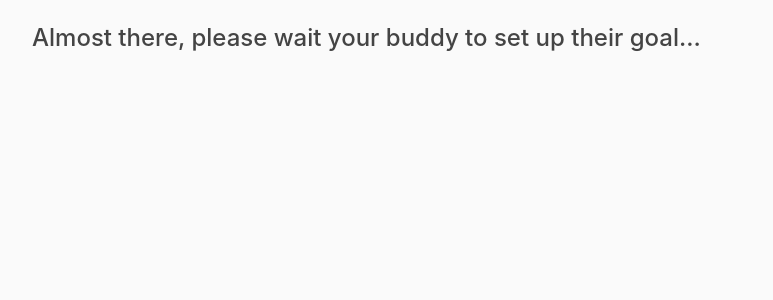
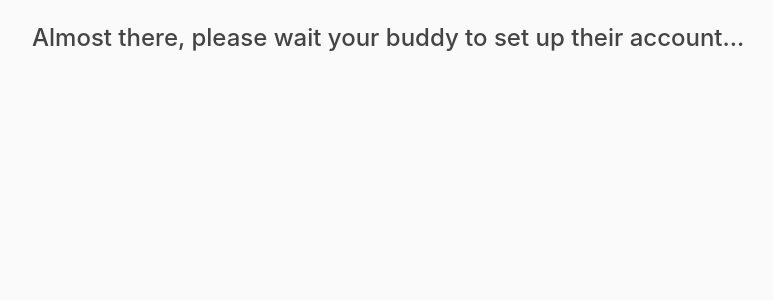
Before and after one commit to kailicen/flask_app, a Flask app: page /stop in a window 1280 px wide. Shown: the part 56-356 px from the top of the page, without its empty margins (68-841 px from the left). Run offline with Flask 2, Linux system fonts and the light colour scheme; a user stored in the database is signed in; some libraries are stand-ins or nearby versions.

Commit message:
user-buddy matched

```diff
--- a/buddyship/main/routes.py
+++ b/buddyship/main/routes.py
@@ -14,7 +14,9 @@ def home():
         flash('Please set up your buddy and your goal first. ', 'danger')
         return redirect(url_for('users.set_up'))
     else:
-        set_buddy = Buddy.query.filter_by(user_id=current_user.id).first()
+        # Admin set user's buddy or admin add user's buddy
+        set_buddy = Buddy.query.filter_by(
+            user_id=current_user.id, end_date=None).first()
         if set_buddy:
             if set_buddy.buddy_name != current_user.current_buddy:
                 set_buddy.buddy_name = current_user.current_buddy.lower().title()
@@ -30,10 +32,15 @@ def home():
         buddy_account = User.query.filter_by(
             first_name=current_user.current_buddy).first()
         if buddy_account == None:
+            flash('Your buddy hasn\'t have an account yet', 'danger')
             return redirect(url_for('main.stop'))
         else:
             form = HomeForm()
             if buddy_account.current_goal == None:
+                flash('Your buddy hasn\'t set their goal yet', 'danger')
+                return redirect(url_for('main.stop'))
+            elif buddy_account.current_buddy != current_user.first_name:
+                flash('Your buddy hasn\'t updated their buddy yet', 'danger')
                 return redirect(url_for('main.stop'))
             else:
                 if form.validate_on_submit():
--- a/buddyship/templates/stop.html
+++ b/buddyship/templates/stop.html
@@ -1,4 +1,4 @@
 {% extends "layout.html" %}
 {% block content %}
-<h4>Almost there, please wait your buddy to set up their goal...</h4>
+<h4>Almost there, please wait your buddy to set up their account...</h4>
 {% endblock content %}
```
Also changed, not shown: buddyship/database.db.
